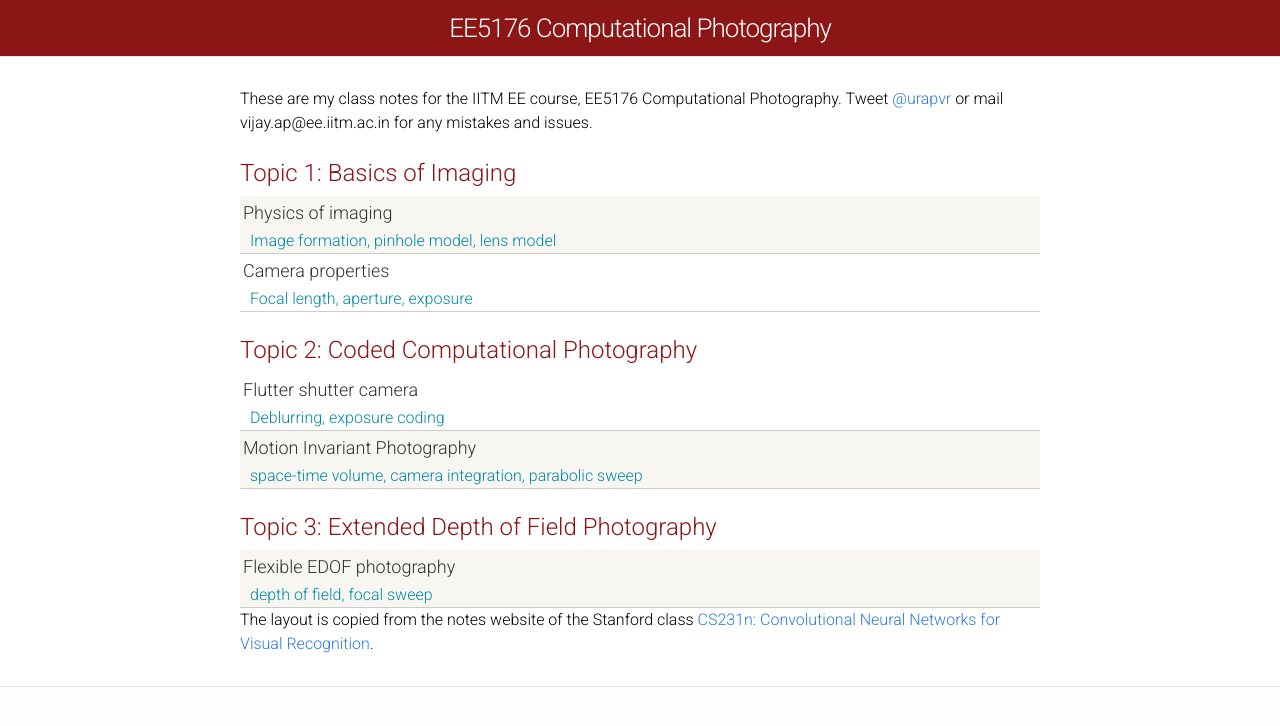
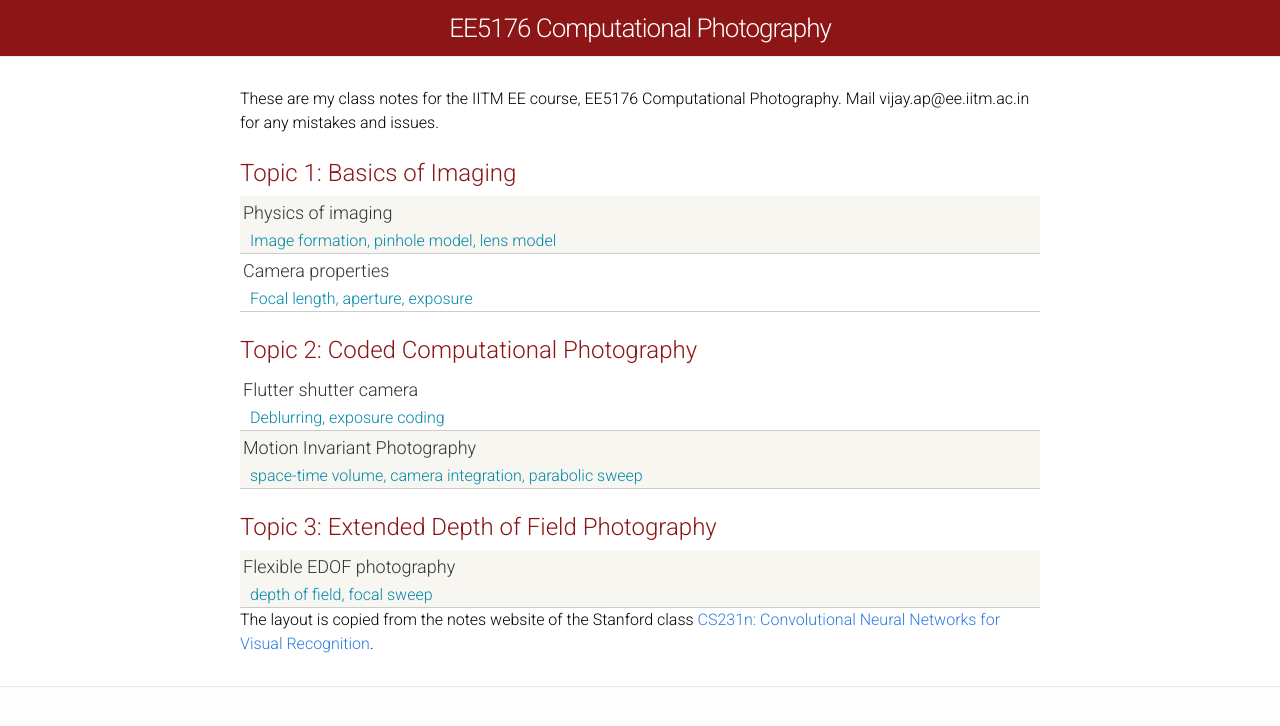
Before and after one commit to apvijay/ee5176, a Jekyll site: the page built from index.html, in a window 1280 px wide. Shown: the top 726 px of the page. Built offline with Jekyll 4.4.1, drawn with Linux system fonts in a browser that asks for light colours; Markdown is read by kramdown in place of the engine named in the settings.

```diff
--- a/index.html
+++ b/index.html
@@ -3,7 +3,7 @@
 ---
 
 <div>
-  These are my class notes for the IITM EE course, EE5176 Computational Photography. Tweet <a href="https://twitter.com/urapvr">@urapvr</a> or mail vijay.ap@ee.iitm.ac.in for any mistakes and issues.
+  These are my class notes for the IITM EE course, EE5176 Computational Photography. Mail vijay.ap@ee.iitm.ac.in for any mistakes and issues.
 </div>
 
 <div class="home">
```
